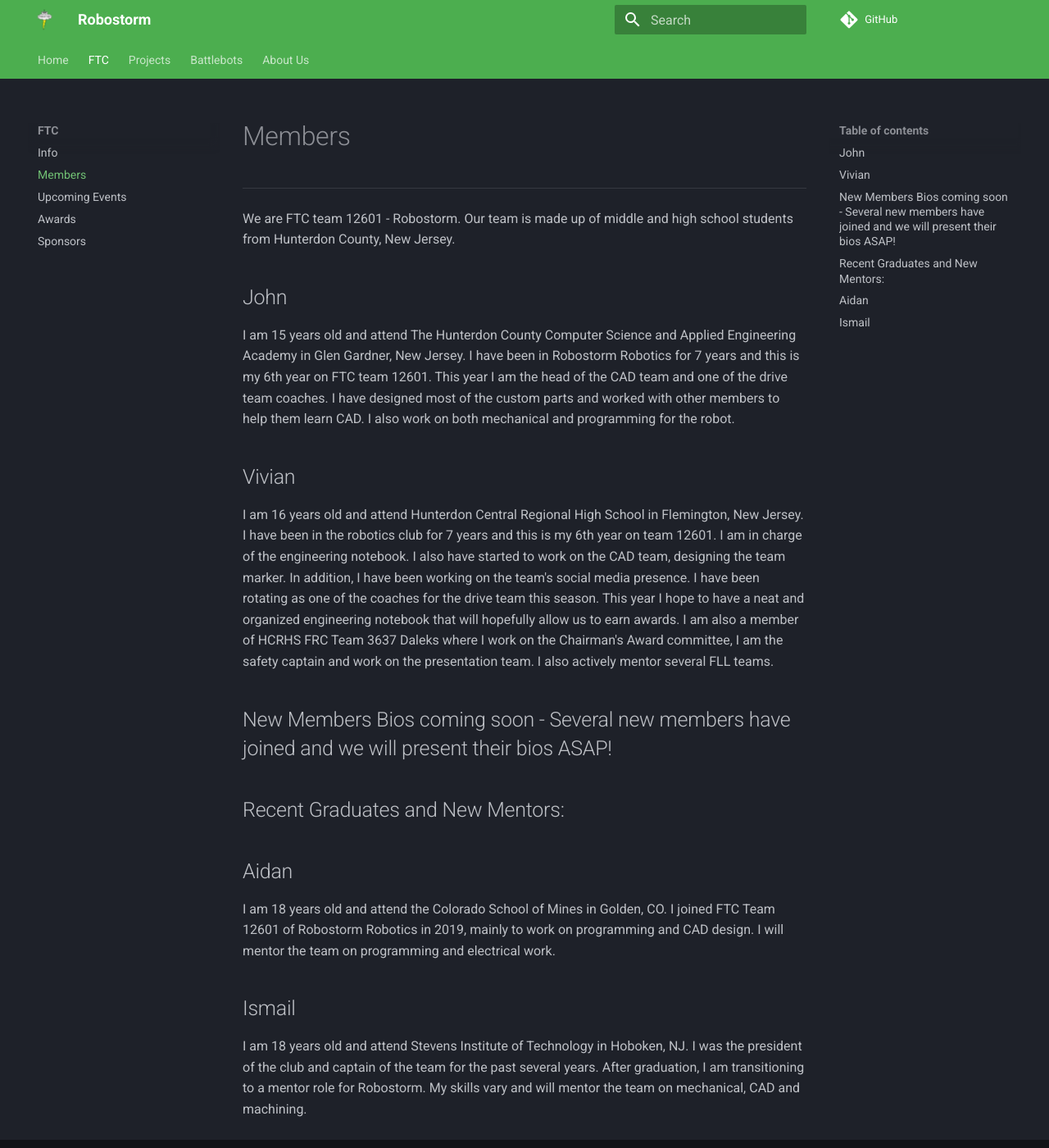
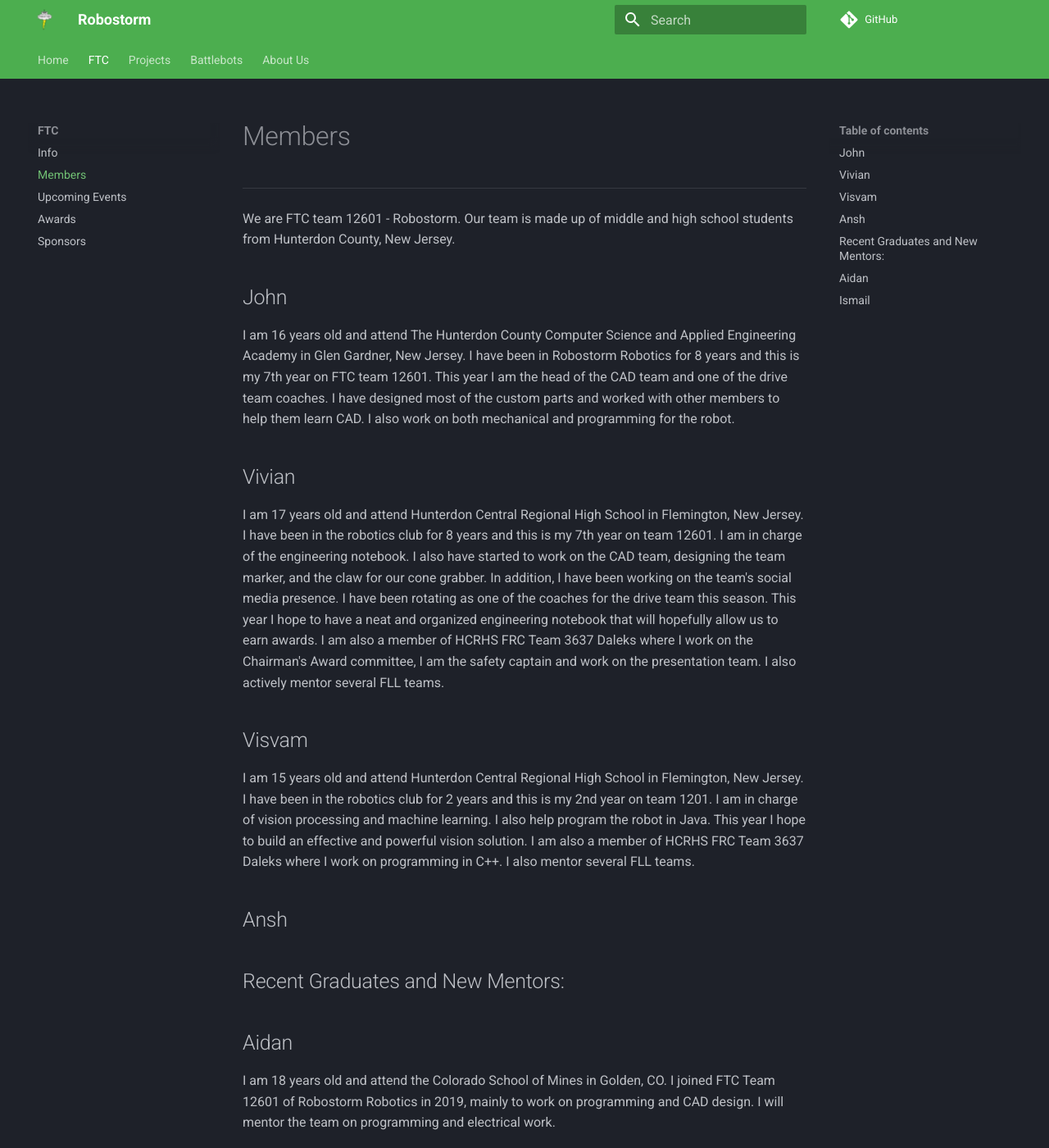
Before and after one commit to Robostorm/Website, an MkDocs documentation site: the page built from docs/FTC/members.md, in a window 1280 px wide and 1400 px high. Shown: the whole window at 82% size. Built offline with MkDocs 1.6.1 and Material for MkDocs 9.7.7, drawn with Linux system fonts in a browser that asks for light colours.

Commit message:
Update members.md

```diff
--- a/docs/FTC/members.md
+++ b/docs/FTC/members.md
@@ -4,12 +4,15 @@
 We are FTC team 12601 - Robostorm. Our team is made up of middle and high school students from Hunterdon County, New Jersey.
 
 ## John
-I am 15 years old and attend The Hunterdon County Computer Science and Applied Engineering Academy in Glen Gardner, New Jersey.  I have been in Robostorm Robotics for 7 years and this is my 6th year on FTC team 12601.  This year I am the head of the CAD team and one of the drive team coaches. I have designed most of the custom parts and worked with other members to help them learn CAD.  I also work on both mechanical and programming for the robot.
+I am 16 years old and attend The Hunterdon County Computer Science and Applied Engineering Academy in Glen Gardner, New Jersey.  I have been in Robostorm Robotics for 8 years and this is my 7th year on FTC team 12601.  This year I am the head of the CAD team and one of the drive team coaches. I have designed most of the custom parts and worked with other members to help them learn CAD.  I also work on both mechanical and programming for the robot.
 
 ## Vivian
-I am 16 years old and attend Hunterdon Central Regional High School in Flemington, New Jersey. I have been in the robotics club for 7 years and this is my 6th year on team 12601. I am in charge of the engineering notebook. I also have started to work on the CAD team, designing the team marker. In addition, I have been working on the team's social media presence. I have been rotating as one of the coaches for the drive team this season. This year I hope to have a neat and organized engineering notebook that will hopefully allow us to earn awards. I am also a member of HCRHS FRC Team 3637 Daleks where I work on the Chairman's Award committee, I am the safety captain and work on the presentation team. I also actively mentor several FLL teams.
+I am 17 years old and attend Hunterdon Central Regional High School in Flemington, New Jersey. I have been in the robotics club for 8 years and this is my 7th year on team 12601. I am in charge of the engineering notebook. I also have started to work on the CAD team, designing the team marker, and the claw for our cone grabber. In addition, I have been working on the team's social media presence. I have been rotating as one of the coaches for the drive team this season. This year I hope to have a neat and organized engineering notebook that will hopefully allow us to earn awards. I am also a member of HCRHS FRC Team 3637 Daleks where I work on the Chairman's Award committee, I am the safety captain and work on the presentation team. I also actively mentor several FLL teams.
 
-## New Members Bios coming soon - Several new members have joined and we will present their bios ASAP!
+## Visvam
+I am 15 years old and attend Hunterdon Central Regional High School in Flemington, New Jersey. I have been in the robotics club for 2 years and this is my 2nd year on team 1201. I am in charge of vision processing and machine learning. I also help program the robot in Java. This year I hope to build an effective and powerful vision solution. I am also a member of HCRHS FRC Team 3637 Daleks where I work on programming in C++. I also mentor several FLL teams.
+
+## Ansh
 
 ## Recent Graduates and New Mentors:
 
```
